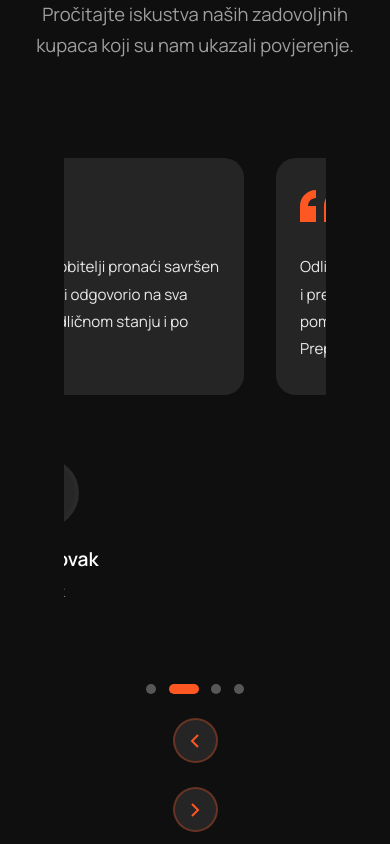
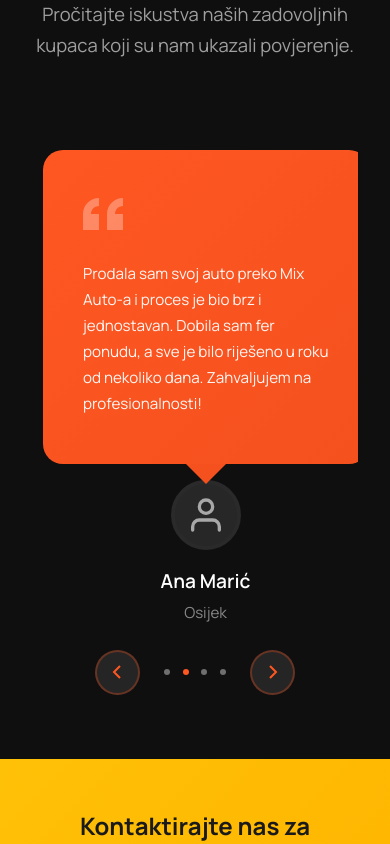
Before and after one commit to vukosavljevic/mix-auto, a Vue app: page / in a window 390 px wide. Shown: the part 2820-3664 px from the top of the page. Built offline with nearby package versions, Linux system fonts and the light colour scheme; no server answers; the database is empty.

Commit message:
fix: client reviews

```diff
--- a/src/App.vue
+++ b/src/App.vue
@@ -363,12 +363,6 @@ button {
 
 /* Mobile Touch Enhancements */
 @media (hover: none) and (pointer: coarse) {
-  button,
-  a {
-    min-height: 44px;
-    min-width: 44px;
-  }
-
   .car-card,
   .news-card,
   .service-card {
--- a/src/views/Home.vue
+++ b/src/views/Home.vue
@@ -217,7 +217,10 @@ const displayTestimonials = computed(() => {
 const sliderStyle = computed(() => {
   let slideWidth
 
-  if (windowWidth.value <= 1024) {
+  if (windowWidth.value <= 768) {
+    // Mobile: 100% width (full container width)
+    slideWidth = windowWidth.value
+  } else if (windowWidth.value <= 1024) {
     slideWidth = windowWidth.value * 0.9 + 32 // 90vw + gap
   } else {
     slideWidth = 400 + 32 // Item width (400px) + gap (32px) = 432px
@@ -226,7 +229,14 @@ const sliderStyle = computed(() => {
   // We want to show 3 items with the current item in the middle (position 1 of 0,1,2)
   // So we need to offset by: (currentIndex + testimonials.length - 1) * slideWidth
   // This will position currentIndex in the middle of the visible area
-  const offset = (currentIndex.value + testimonials.value.length - 1) * slideWidth
+  // For mobile, we center the single slide perfectly
+  let offset
+  if (windowWidth.value <= 768) {
+    // Center the slide: offset by the slide position
+    offset = (currentIndex.value + testimonials.value.length) * slideWidth
+  } else {
+    offset = (currentIndex.value + testimonials.value.length - 1) * slideWidth
+  }
 
   return {
     transform: `translateX(-${offset}px)`,
@@ -819,6 +829,7 @@ onUnmounted(() => {
   width: 100%;
   overflow: hidden;
   padding: 2rem 0;
+  position: relative;
 }
 
 .testimonials-grid {
@@ -953,7 +964,6 @@ onUnmounted(() => {
   align-items: center;
   justify-content: center;
   gap: 2rem;
-  margin-top: 3rem;
 }
 
 .carousel-btn {
@@ -1047,12 +1057,55 @@ onUnmounted(() => {
     font-size: 2rem;
   }
 
+  .testimonials-carousel-wrapper {
+    padding: 0;
+    overflow: hidden;
+    width: 100%;
+  }
+
+  .testimonials-slider {
+    overflow: hidden;
+    padding: 1.5rem 0;
+    width: 100%;
+    position: relative;
+  }
+
+  .testimonials-grid {
+    gap: 0;
+    display: flex;
+  }
+
+  .testimonial-item {
+    width: 95vw;
+    min-width: 99vw;
+    max-width: 95vw;
+    opacity: 1;
+    display: flex;
+    justify-content: center;
+    align-items: center;
+    flex-shrink: 0;
+    padding: 0;
+    margin: 0;
+  }
+
+  .testimonial-item.center-item {
+    opacity: 1;
+  }
+
+  .testimonial-item.center-item .testimonial-card {
+    transform: scale(1);
+  }
+
   .testimonial-card {
-    padding: 2rem 1.5rem;
+    width: calc(100vw - 4rem);
+    max-width: calc(100vw - 4rem);
+    margin: 0 auto;
+    box-sizing: border-box;
   }
 
   .testimonial-text {
     font-size: 0.95rem;
+    line-height: 1.7;
   }
 
   .testimonial-author img,
@@ -1066,9 +1119,47 @@ onUnmounted(() => {
     height: 40px;
   }
 
+  .carousel-controls {
+    flex-direction: row !important;
+    gap: 1.5rem;
+    align-items: center;
+    justify-content: center;
+  }
+
+  .carousel-dots {
+    order: 0 !important;
+  }
+
   .carousel-btn {
     width: 45px;
     height: 45px;
+    flex-shrink: 0;
+  }
+
+  .dot {
+    width: 6px !important;
+    height: 6px !important;
+    border-radius: 50% !important;
+    background: rgba(255, 255, 255, 0.4) !important;
+    border: none;
+    cursor: pointer;
+    transition: all 0.3s ease;
+    padding: 0;
+    flex-shrink: 0;
+    transform: scale(1) !important;
+  }
+
+  .dot:hover {
+    background: rgba(255, 87, 34, 0.6) !important;
+    transform: scale(1) !important;
+  }
+
+  .dot.active {
+    background: #FF5722 !important;
+    width: 6px !important;
+    height: 6px !important;
+    border-radius: 50% !important;
+    transform: scale(1) !important;
   }
 }
 
```
